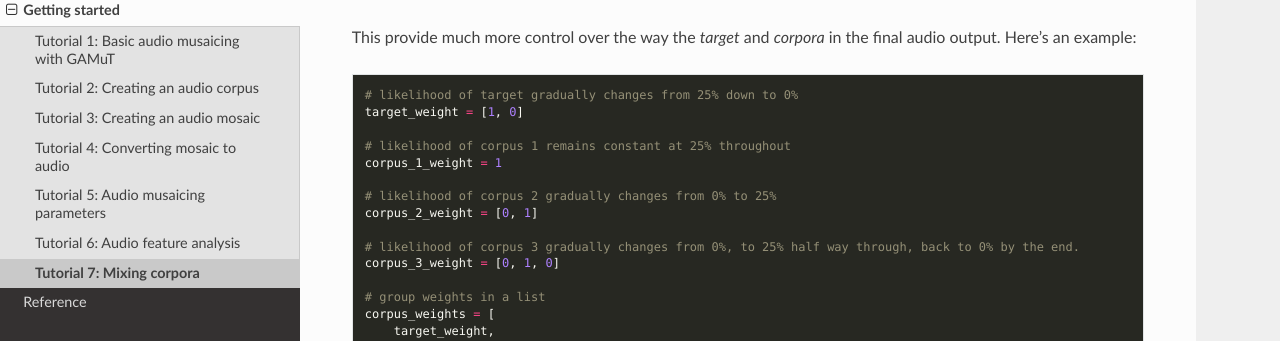
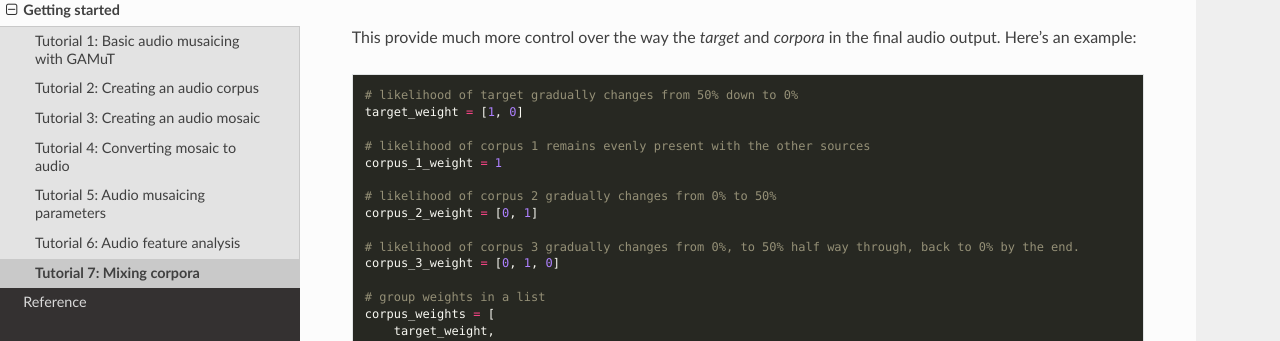
Before and after one commit to felipetovarhenao/gamut, a Sphinx documentation site: the page built from docs/source/tutorials/mixing-corpora.rst, in a window 1280 px wide and 900 px high, scrolled down 1237 px. Shown: the part 172-513 px from the top of the window. Built offline with Sphinx 7.4.7 and the Read the Docs theme 2.0.0, drawn with Linux system fonts in a browser that asks for light colours.

Commit message:
changed likelihood error in mixing-corpora tutorial

```diff
--- a/docs/source/tutorials/mixing-corpora.rst
+++ b/docs/source/tutorials/mixing-corpora.rst
@@ -58,16 +58,16 @@ This provide much more control over the way the `target` and `corpora` in the fi
 
 .. code:: python
 
-    # likelihood of target gradually changes from 25% down to 0%
+    # likelihood of target gradually changes from 50% down to 0%
     target_weight = [1, 0]
 
-    # likelihood of corpus 1 remains constant at 25% throughout
+    # likelihood of corpus 1 remains evenly present with the other sources
     corpus_1_weight = 1
 
-    # likelihood of corpus 2 gradually changes from 0% to 25%
+    # likelihood of corpus 2 gradually changes from 0% to 50%
     corpus_2_weight = [0, 1]
 
-    # likelihood of corpus 3 gradually changes from 0%, to 25% half way through, back to 0% by the end.
+    # likelihood of corpus 3 gradually changes from 0%, to 50% half way through, back to 0% by the end.
     corpus_3_weight = [0, 1, 0]
 
     # group weights in a list
```
